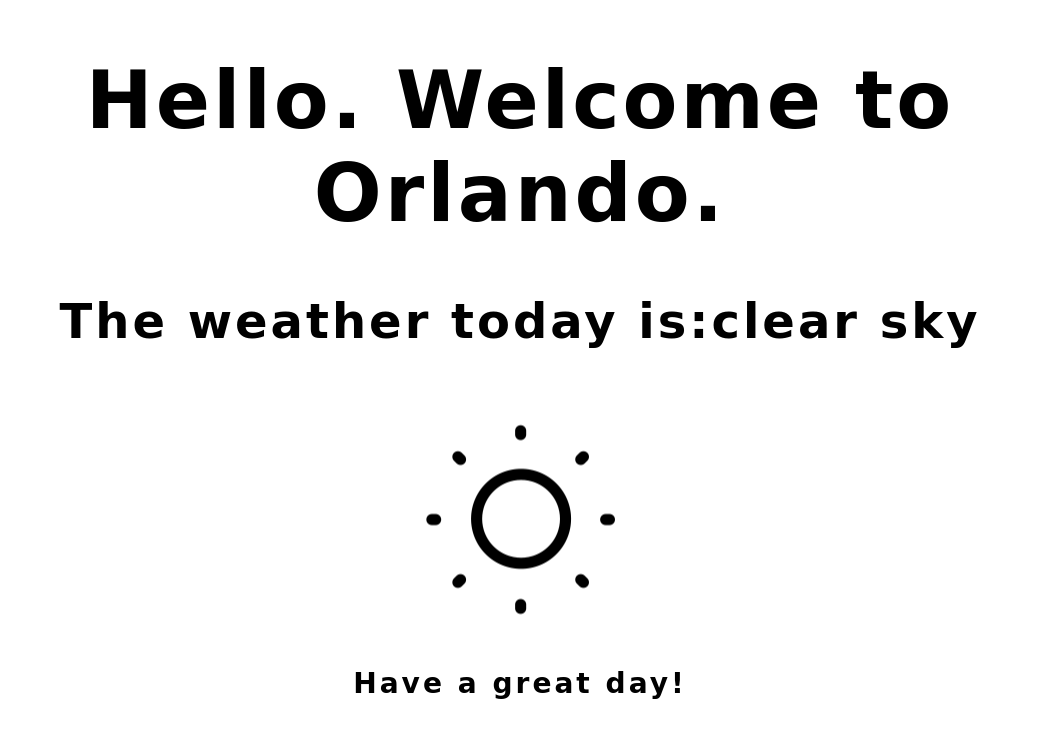
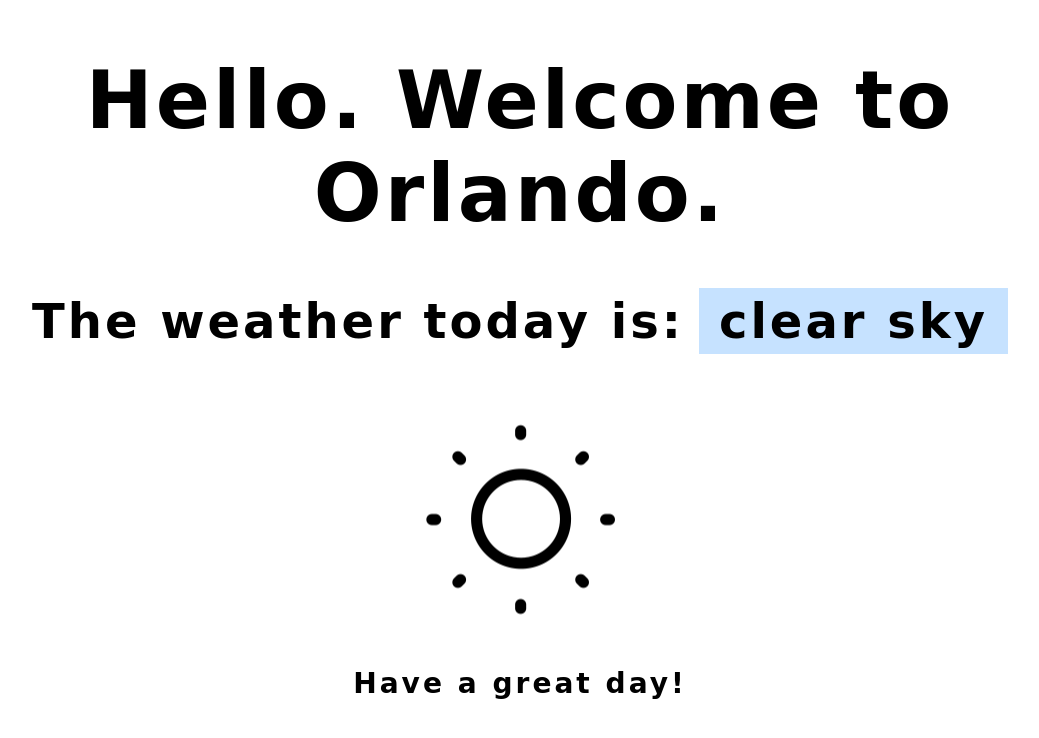
Before and after one commit to lrowland4/m14-hw11-rowland_lauren, a website: page index.html in a window 1280 px wide. Shown: the whole page, without its empty margins (120-1159 px from the left). Drawn offline with Linux system fonts and the light colour scheme; a web font is replaced by a local one.

Commit message:
Add CSS styles for span

```diff
--- a/main.css
+++ b/main.css
@@ -26,3 +26,11 @@ footer{
 	padding-top: 250px;
 
 }
+
+span{
+	background-color: #C6E2FF;
+	margin-left:15px;
+	padding: 5px;
+	padding-left: 20px;
+	padding-right: 20px;
+}
```
